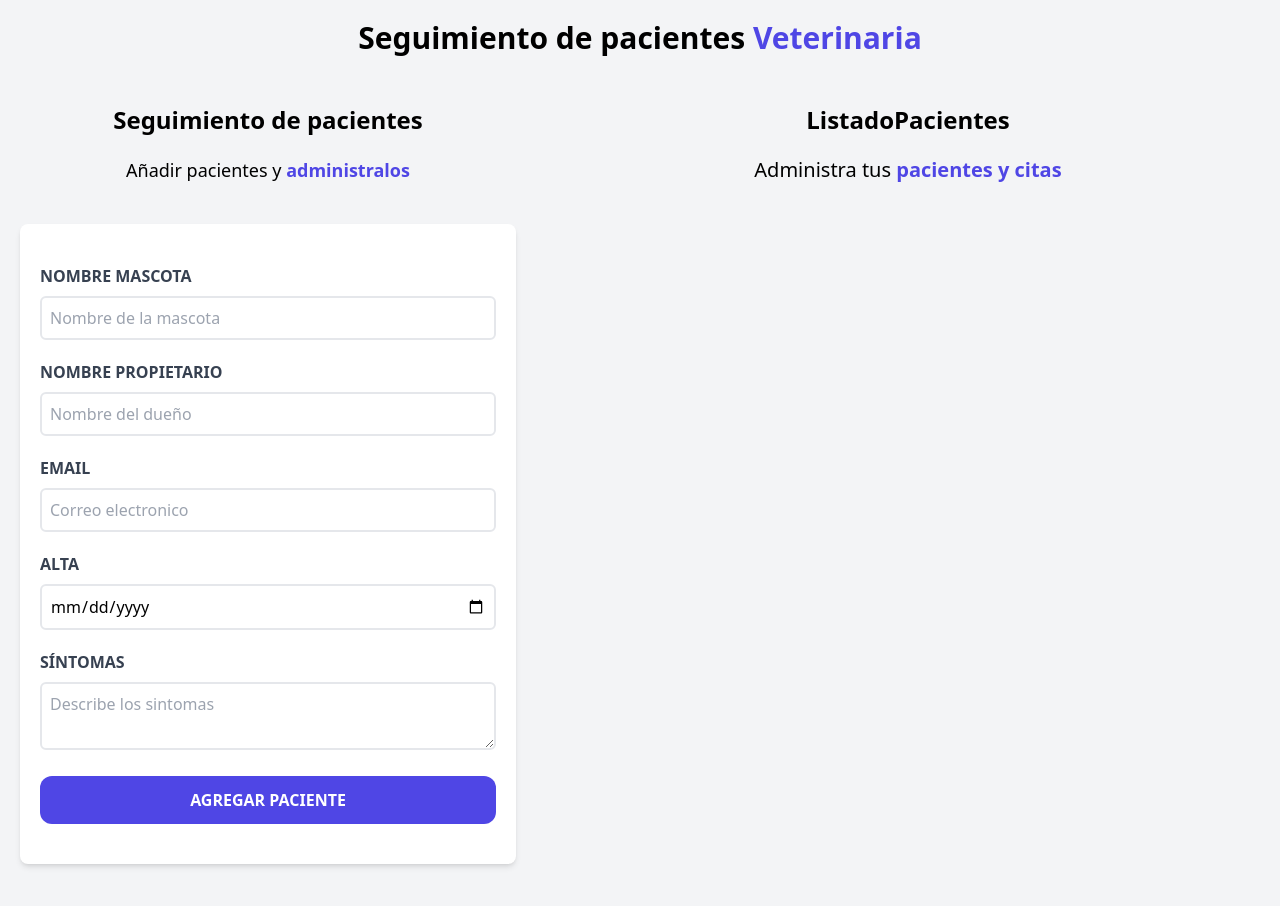
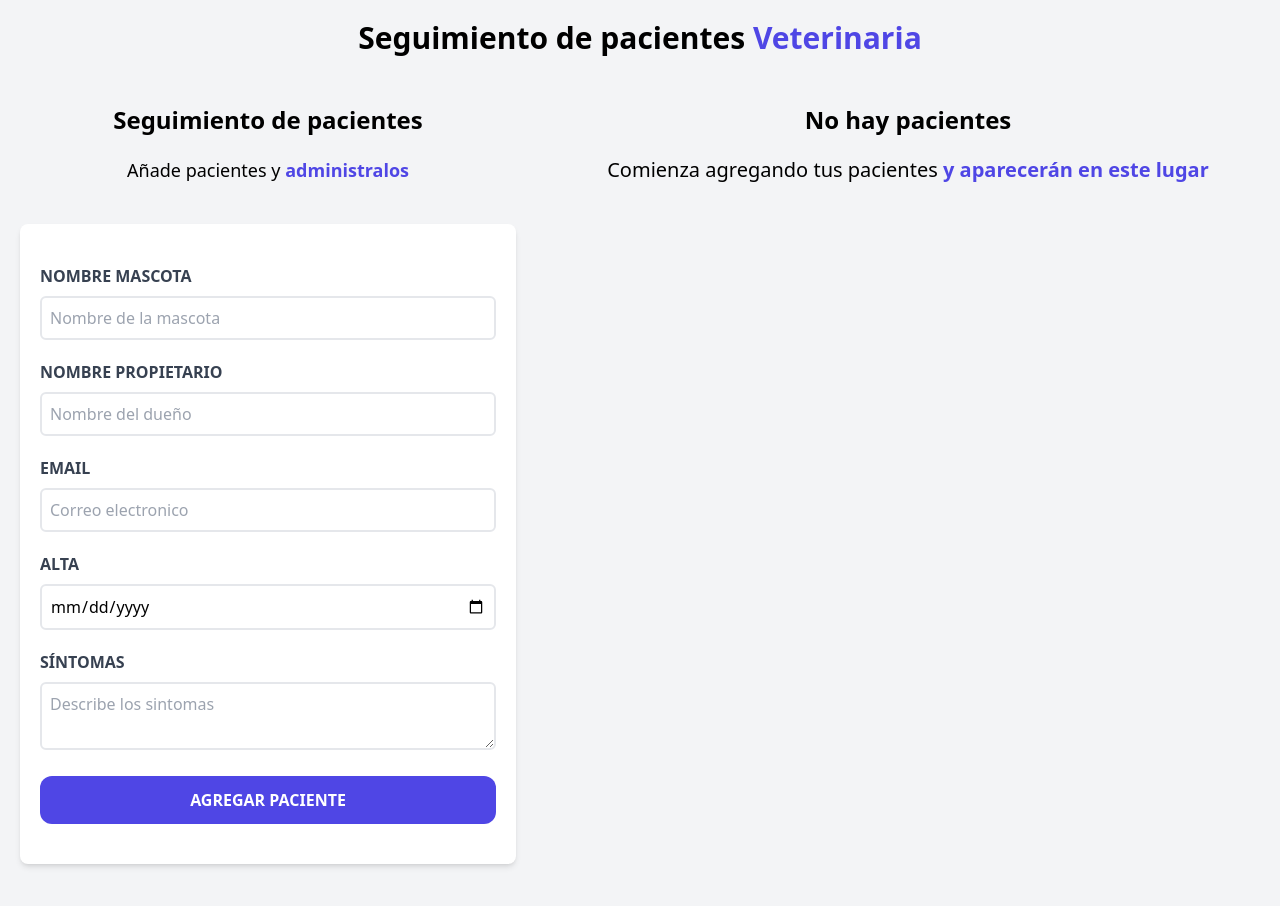
Before and after one commit to OscarAguilarL/citas-react, a React (Vite) app: page / in a window 1280 px wide. Shown: the top 906 px of the page. Built offline with nearby package versions, Linux system fonts and the light colour scheme.

Commit message:
MOstrar textos de manera condicional

```diff
--- a/src/components/Formulario.jsx
+++ b/src/components/Formulario.jsx
@@ -44,7 +44,7 @@
       </h2>
 
       <p className="text-lg mt-5 text-center mb-10">
-        Añadir pacientes y{' '}
+        Añade pacientes y{' '}
         <span className="text-indigo-600 font-bold">administralos</span>
       </p>
 
--- a/src/components/ListadoPacientes.jsx
+++ b/src/components/ListadoPacientes.jsx
@@ -3,7 +3,9 @@
 export const ListadoPacientes = ({ pacientes = [] }) => {
   return (
     <div className="md:w-1/2 lg:w-3/5 md:h-screen">
-      <h2 className="font-black text-2xl text-center">ListadoPacientes</h2>
+      {pacientes && pacientes.length ? (
+        <>
+          <h2 className="font-black text-2xl text-center">Listado de pacientes</h2>
           <p className="text-xl mt-5 mb-10 text-center">
             Administra tus{' '}
             <span className="text-indigo-600 font-bold">pacientes y citas</span>
@@ -12,6 +14,16 @@
           {pacientes.map((el) => (
             <Paciente paciente={el} key={el.id} />
           ))}
+        </>
+      ) : (
+        <>
+          <h2 className="font-black text-2xl text-center">No hay pacientes</h2>
+          <p className="text-xl mt-5 mb-10 text-center">
+            Comienza agregando tus pacientes{' '}
+            <span className="text-indigo-600 font-bold">y aparecerán en este lugar</span>
+          </p>
+        </>
+      )}
     </div>
   )
 }
```
Lines whose indentation alone changed are shown as unchanged.
